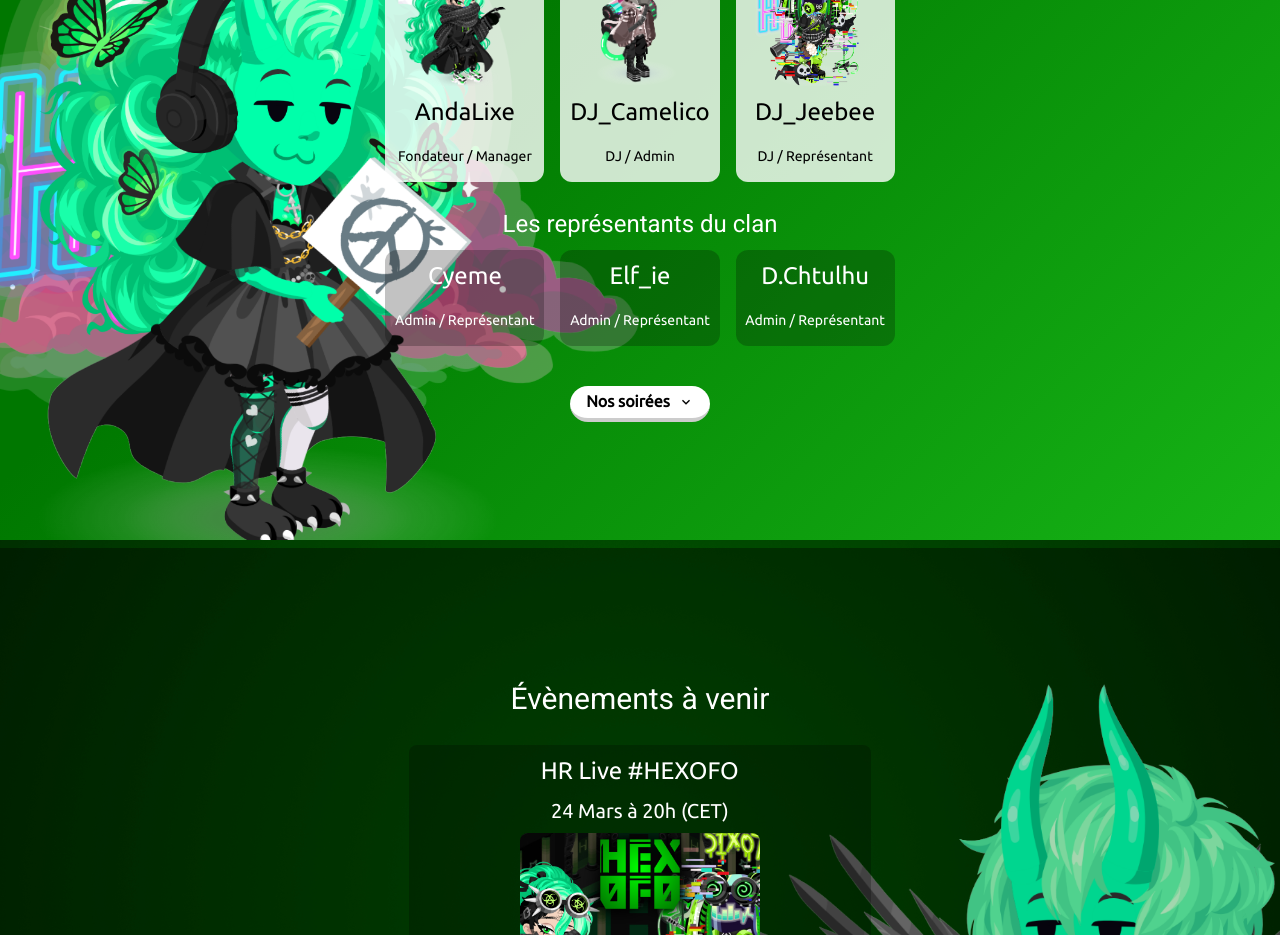
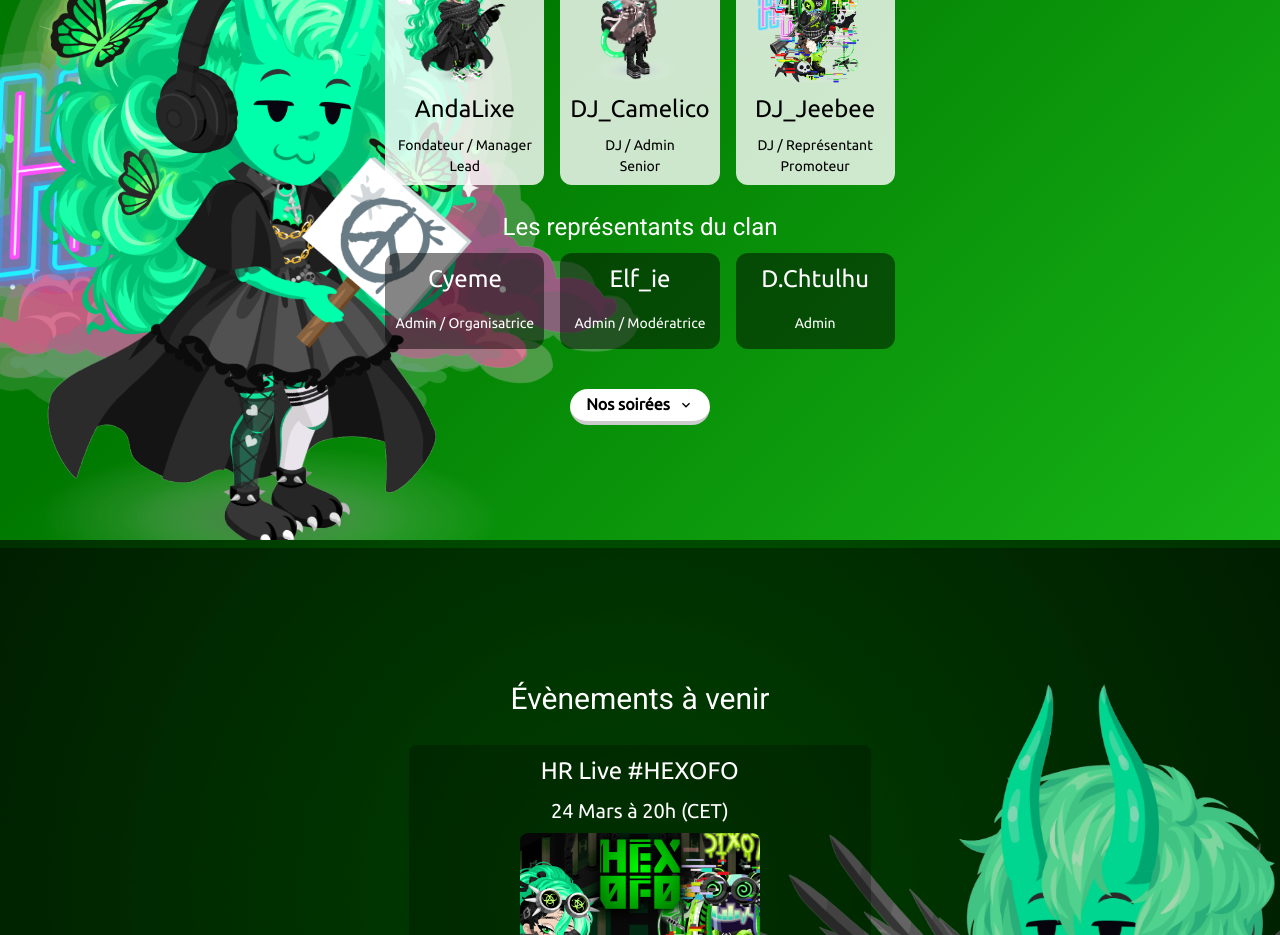
Before and after one commit to Andaroth/hexofo.com, a React (Create React App) app: page /#/ in a window 1280 px wide. Shown: the part 1020-1955 px from the top of the page. Built offline with nearby package versions, Linux system fonts and the light colour scheme.

Commit message:
Updated roles

```diff
--- a/src/pages/Home.tsx
+++ b/src/pages/Home.tsx
@@ -122,7 +122,7 @@ const Home: FC = () => {
                   </Flex>
                   <Stack>
                     <Text textAlign="center" fontSize="2xl">AndaLixe</Text>
-                    <Text textAlign="center" fontSize="sm" lineHeight="36px">Fondateur / Manager</Text>
+                    <Text textAlign="center" fontSize="sm">Fondateur / Manager <br/>Lead</Text>
                   </Stack>
                 </Stack>
               </Flex>
@@ -133,7 +133,7 @@ const Home: FC = () => {
                   </Flex>
                   <Stack>
                     <Text textAlign="center" fontSize="2xl">DJ_Camelico</Text>
-                    <Text textAlign="center" fontSize="sm" lineHeight="36px">DJ / Admin</Text>
+                    <Text textAlign="center" fontSize="sm">DJ / Admin <br/>Senior</Text>
                   </Stack>
                 </Stack>
               </Flex>
@@ -144,29 +144,29 @@ const Home: FC = () => {
                   </Flex>
                   <Stack>
                     <Text textAlign="center" fontSize="2xl">DJ_Jeebee</Text>
-                    <Text textAlign="center" fontSize="sm" lineHeight="36px">DJ / Représentant</Text>
+                    <Text textAlign="center" fontSize="sm">DJ / Représentant <br/>Promoteur</Text>
                   </Stack>
                 </Stack>
               </Flex>
             </Grid>
             <Text as="h4" mt="6" mb="2" color="white" fontSize="2xl" textAlign="center">Les représentants du clan</Text>
             <Grid templateColumns={{base:"1", md:'repeat(3, 1fr)'}} gap={4}>
-              <Stack className="user" bg="blackAlpha.400" borderRadius="xl" p="2">
+              <Stack className="user" bg="blackAlpha.600" borderRadius="xl" p="2">
                 <Stack>
                   <Text textAlign="center" fontSize="2xl">Cyeme</Text>
-                  <Text textAlign="center" fontSize="sm" lineHeight="36px">Admin / Représentant</Text>
+                  <Text textAlign="center" fontSize="sm" lineHeight="36px">Admin / Organisatrice</Text>
                 </Stack>
               </Stack>
-              <Stack className="user" bg="blackAlpha.400" borderRadius="xl" p="2">
+              <Stack className="user" bg="blackAlpha.600" borderRadius="xl" p="2">
                 <Stack>
                   <Text textAlign="center" fontSize="2xl">Elf_ie</Text>
-                  <Text textAlign="center" fontSize="sm" lineHeight="36px">Admin / Représentant</Text>
+                  <Text textAlign="center" fontSize="sm" lineHeight="36px">Admin / Modératrice</Text>
                 </Stack>
               </Stack>
-              <Stack className="user" bg="blackAlpha.400" borderRadius="xl" p="2">
+              <Stack className="user" bg="blackAlpha.600" borderRadius="xl" p="2">
                 <Stack>
                   <Text textAlign="center" fontSize="2xl">D.Chtulhu</Text>
-                  <Text textAlign="center" fontSize="sm" lineHeight="36px">Admin / Représentant</Text>
+                  <Text textAlign="center" fontSize="sm" lineHeight="36px">Admin</Text>
                 </Stack>
               </Stack>
             </Grid>
--- a/src/styles/index.scss
+++ b/src/styles/index.scss
@@ -32,11 +32,11 @@ a.underline { text-decoration: underline !important; }
 
 .player .video-react-control-bar { display: none !important; }
 
-.mobileOny, .mobileonly, .mobile-only { display: none !important; }
+.mobileOnly, .mobileonly, .mobile-only { display: none !important; }
 
 @media screen and (max-width:800px) {
   .noMobile, .nomobile, .no-mobile { display: none !important; }
-  .mobileOny, .mobileonly, .mobile-only { display: initial !important; }
+  .mobileOnly, .mobileonly, .mobile-only { display: initial !important; }
 }
 
 .hidden { display: none !important; }
```
